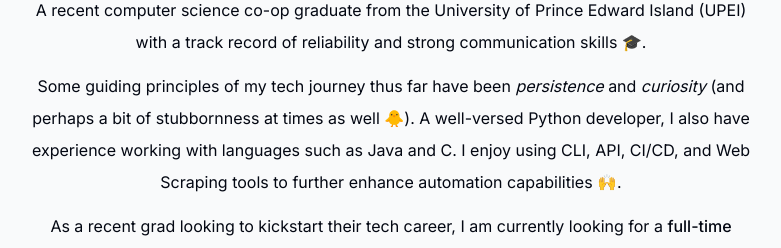
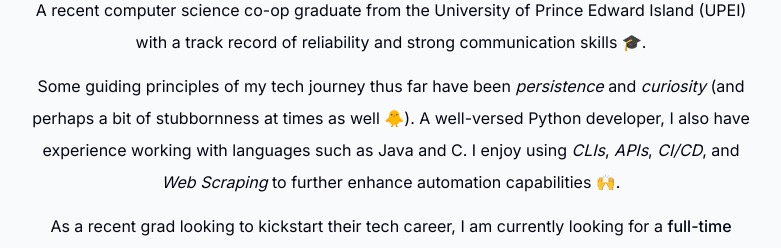
Before and after one commit to kunduarjun/portfolio, a Next.js app: page / in a window 1280 px wide. Shown: the part 830-1078 px from the top of the page, without its empty margins (249-1030 px from the left). Built offline with nearby package versions, Linux system fonts and the light colour scheme.

Commit message:
Minor formatting changes

```diff
--- a/components/about.tsx
+++ b/components/about.tsx
@@ -12,15 +12,17 @@ export default function About() {
           A recent computer science co-op graduate from the University of Prince Edward Island &#40;UPEI&#41; with a track record of reliability and strong communication skills 🎓.
         </p>
         <p className="mb-3">
-          Some guiding principles of my tech journey thus far have been <span className="italic">persistence</span> and <span className="italic">curiosity</span> &#40;and perhaps a bit of stubbornness at times as well 🐥&#41;. A well-versed Python developer, I also have experience working with languages such as
-          Java and C. I enjoy using CLI, API, CI/CD, and Web Scraping tools to further enhance automation capabilities 🙌.
+          Some guiding principles of my tech journey thus far have been <Italic>persistence</Italic> and <Italic>curiosity</Italic> &#40;and perhaps a bit of stubbornness at times as well 🐥&#41;. A well-versed Python developer, I also have experience working with languages such as
+          Java and C. I enjoy using <Italic>CLIs</Italic>, <Italic>APIs</Italic>, <Italic>CI/CD</Italic>, and <Italic>Web Scraping</Italic> to further enhance automation capabilities 🙌.
         </p>
         <p className="mb-3">
           As a recent grad looking to kickstart their tech career, I am currently looking for a <span className="font-medium">full-time position</span> in <span className="underline">DevOps-related</span> and <span className="underline">Cybersecurity-related</span> realms, as that is where I believe my expertise would be best utilised 🍀. Blockchain and FinTech also captivate me 💫.
         </p>
         <p>
-          <span className="italic">When I'm not sitting in front of a screen</span>, I enjoy going to the gym, watching football, reading, and exploring the world &#40;<a className="underline text-blue-900 hover:text-red-400 visited:text-purple-600" target="_blank" href="https://www.youtube.com/watch?v=bKNHtNM4quI">Click here to learn about my exchange semester in Finland!</a>&#41; 🏋️‍♂️⚽️📕✈️.
+          <Italic>When I'm not sitting in front of a screen</Italic>, I enjoy going to the gym, watching football, reading, and exploring the world &#40;<a className="underline text-blue-900 hover:text-red-400 visited:text-purple-600" target="_blank" href="https://www.youtube.com/watch?v=bKNHtNM4quI">Click here to learn about my exchange semester in Finland!</a>&#41; 🏋️‍♂️⚽️📕✈️.
         </p>
     </motion.section>
   )
 }
+
+const Italic = ({ children }: { children: React.ReactNode }) => <span className="italic">{children}</span>;
```
